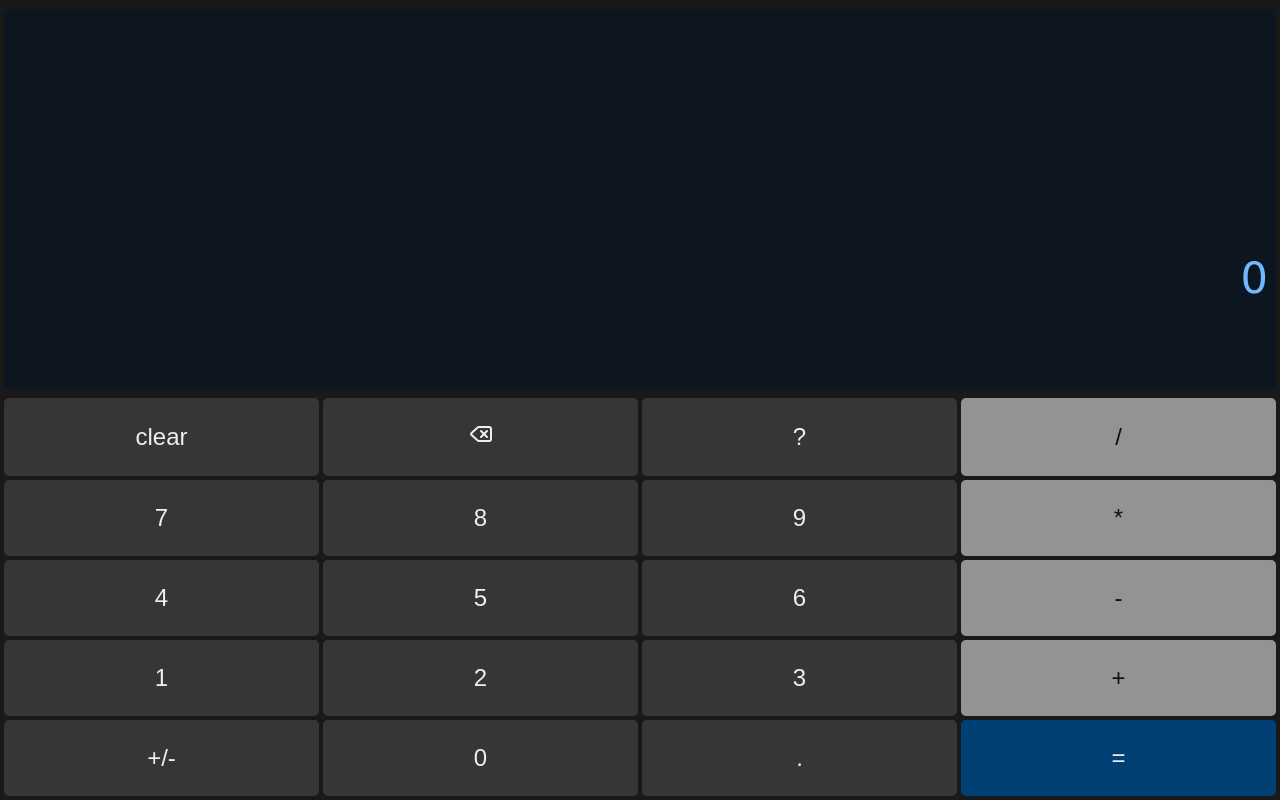
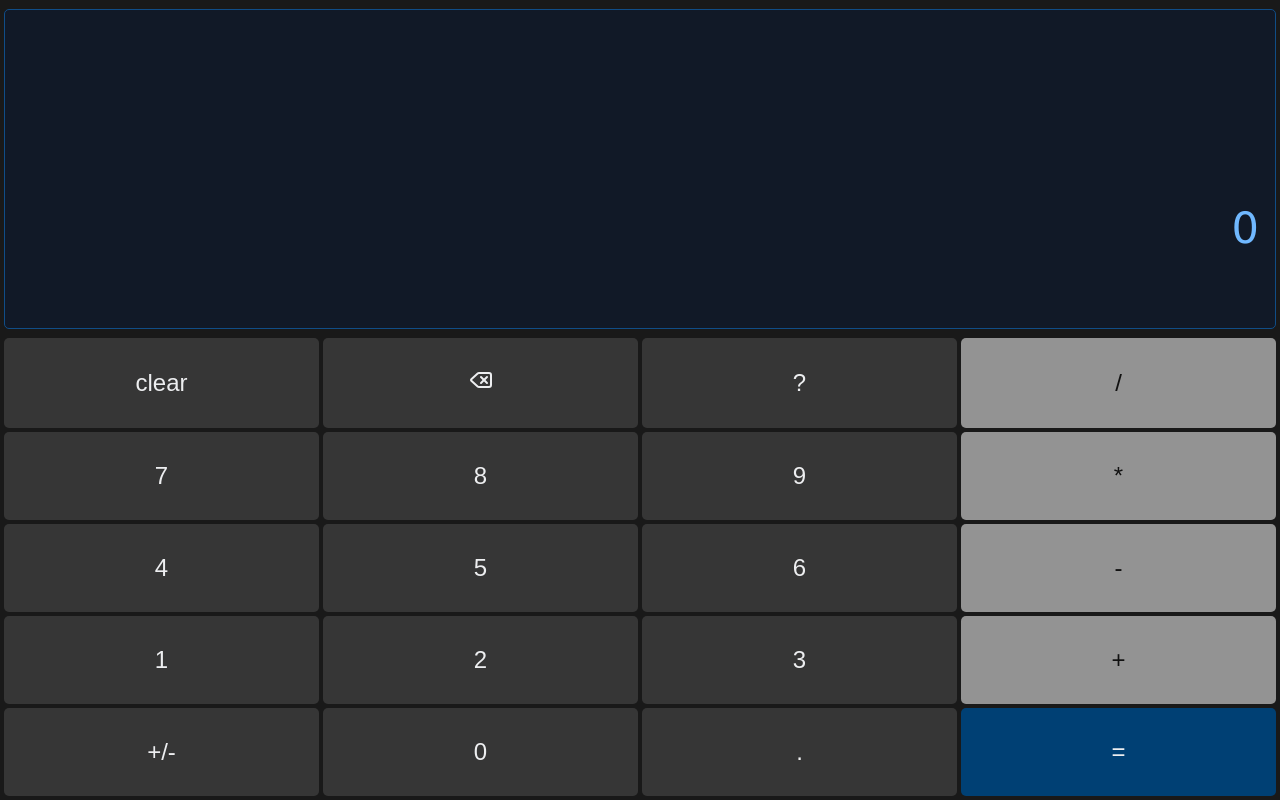
Before and after one commit to julien-dev-29/calculator, a website with bundled scripts: page index.html in a window 1280 px wide. Built offline with nearby package versions, Linux system fonts and the light colour scheme.

Commit message:
Add a border to output

```diff
--- a/built/calculator.js
+++ b/built/calculator.js
@@ -31,6 +31,7 @@ export default class Calculator {
     }
     appendNumberTofirstNumber(number) {
         if (this.currentOperand.textContent === "0" || this.currentOperand.textContent === "" || this.resultIsDisplayedByEqual) {
+            this.secondNumber = "";
             this.firstNumber = number;
             this.currentOperand.textContent = this.firstNumber;
             this.resultIsDisplayedByEqual = false;
@@ -41,14 +42,15 @@ export default class Calculator {
         }
     }
     appendNumberToSecondNumber(number) {
-        if (this.currentOperand.textContent === "0" || this.currentOperand.textContent === "" || this.resultIsDisplayedByOperator) {
+        debugger;
+        if (this.secondNumber.length > 0) {
+            this.secondNumber += number;
+            this.currentOperand.textContent = this.secondNumber;
+        }
+        else {
             this.secondNumber = number;
             this.currentOperand.textContent = this.secondNumber;
             this.resultIsDisplayedByOperator = false;
-        }
-        else {
-            this.secondNumber += number;
-            this.currentOperand.textContent = this.secondNumber;
         }
     }
     // appendNumberByDefault(number: string) {
@@ -96,6 +98,7 @@ export default class Calculator {
         this.currentOperand.textContent = this.operate().toString();
         this.resultIsDisplayedByEqual = true;
         this.operatorIsSet = false;
+        this.previousOperand.textContent += this.secondNumber + "=";
     }
     operate() {
         var a = Number(this.firstNumber);
--- a/style.css
+++ b/style.css
@@ -40,13 +40,14 @@ body {
 }
 
 .output {
+  border: 1px solid #104D87;
   margin: 5px;
   border-radius: 5px;
-  background-color: #0D1520;
+  background-color: #111927;
   color: #70B8FF;
-  flex: 1;
-  padding: 8px;
+  padding: 16px;
   width: 100%;
+  height: 100%;
   display: flex;
   flex-direction: column;
   justify-content: space-around;
@@ -76,7 +77,7 @@ body {
 button {
   border-radius: 5px;
   font-size: 1.5rem;
-  padding: 24px 0;
+  padding: 30px 0;
   flex: 1;
   border: none;
   background-color: var(--bg-key);
```
Also changed, not shown: src/calculator.ts (+7 -4 lines).
